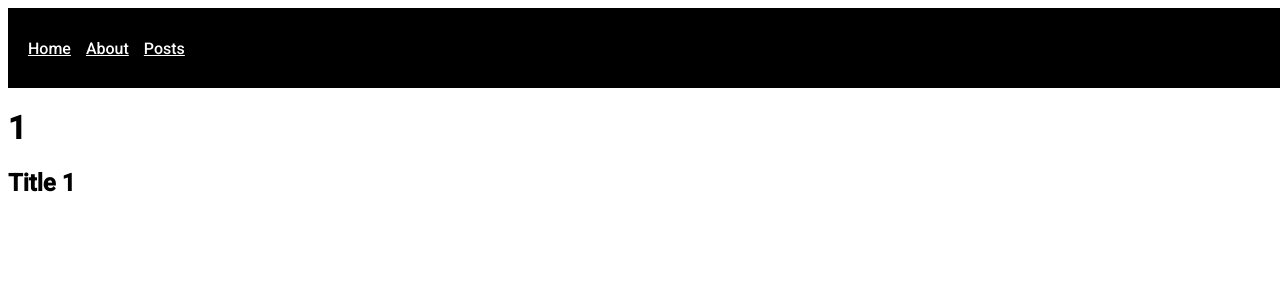
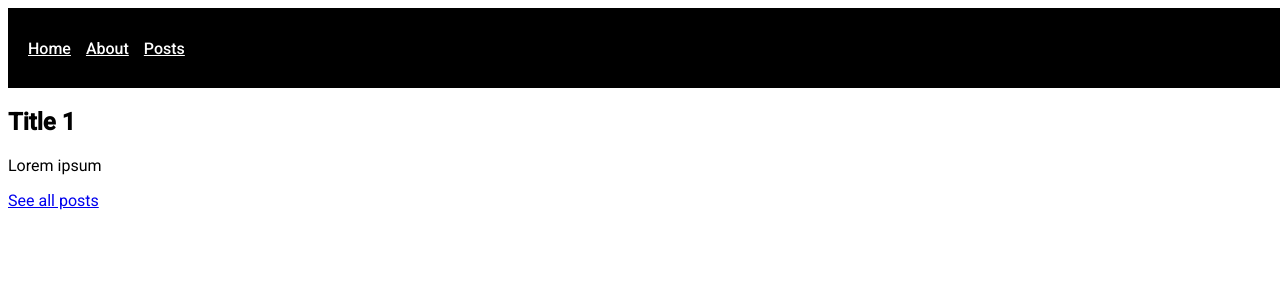
Before and after one commit to veronika-martinovich/next-js-app, a Next.js app: page /post/1 in a window 1280 px wide. Shown: the top 300 px of the page. Built offline with nearby package versions, Linux system fonts and the light colour scheme; data requests are answered from the project's data file.

Commit message:
feat: add logic for client fetching

```diff
--- a/pages/post/[id].js
+++ b/pages/post/[id].js
@@ -1,18 +1,50 @@
+import {useState, useEffect} from 'react';
 import {useRouter} from  'next/router';
 import {MainLayout} from "../../components/MainLayout";
+import Link from 'next/link';
 
-export default function Post ({post}) {
+export default function Post ({post: serverPost}) {
+  const [post, setPost] = useState(serverPost);
   const router = useRouter();
+
+  useEffect(()=> {
+    async function getPost () {
+      const response = await fetch(`http://localhost:4200/posts/${router.query.id}`);
+      const data = await response.json();
+      setPost(data);
+    }
+
+    if (!serverPost) {
+      getPost();
+    }
+  }, []);
+
+  if (!post) {
+    return (
+      <p>Loading ...</p>
+    )
+  }
 
   return (
     <MainLayout title="Posts">
-      <h1>{router.query.id}</h1>
       <h2>{post.title}</h2>
+      <p>{post.body}</p>
+      <Link href="/posts">
+        <a>
+          See all posts
+        </a>
+      </Link>
     </MainLayout>
   )
 }
 
-Post.getInitialProps =  async ({query}) => {
+Post.getInitialProps =  async ({query, req}) => {
+  if (!req) {
+    return {
+      post: null
+    }
+  }
+
   const response = await fetch(`http://localhost:4200/posts/${query.id}`);
   const post = await response.json();
 
```
